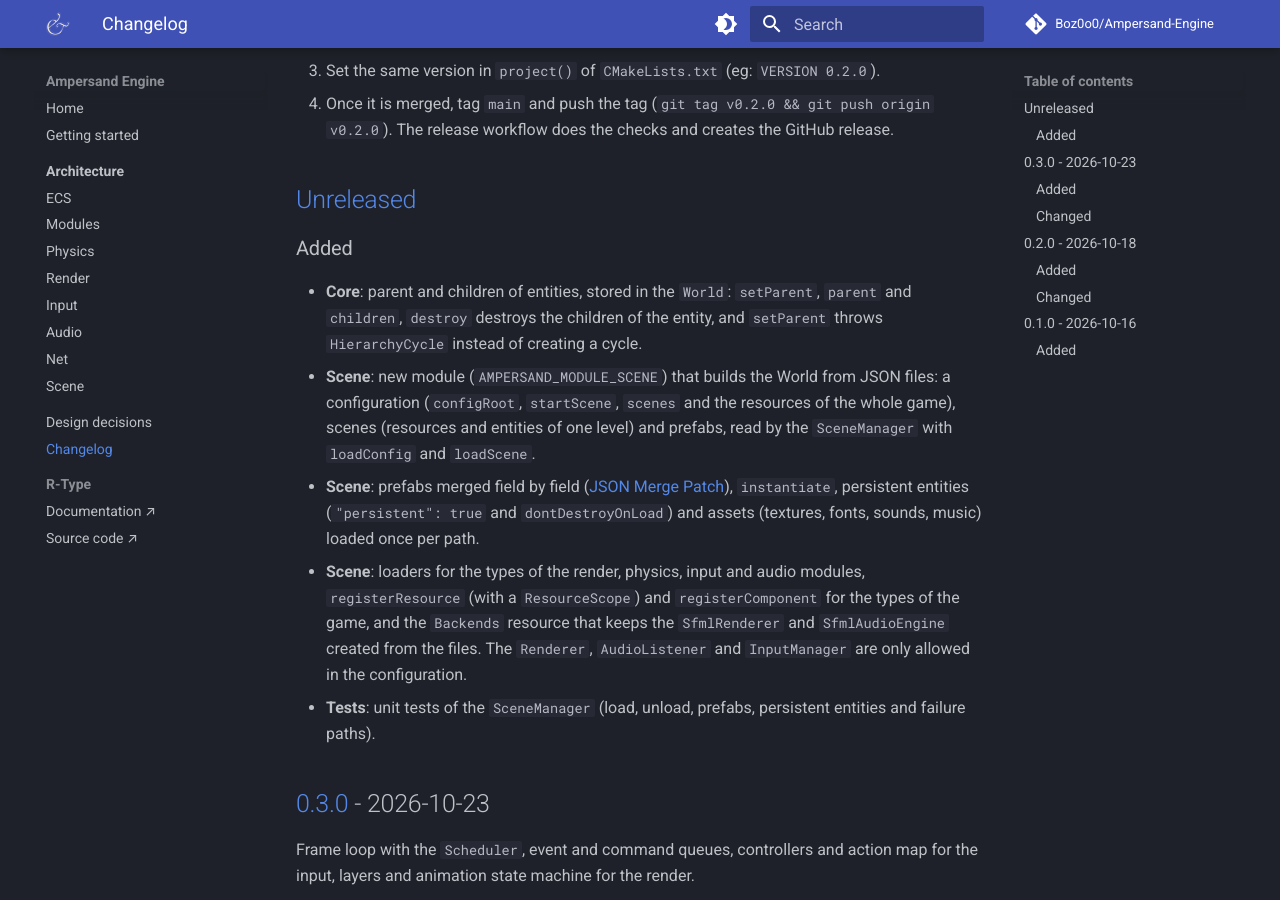
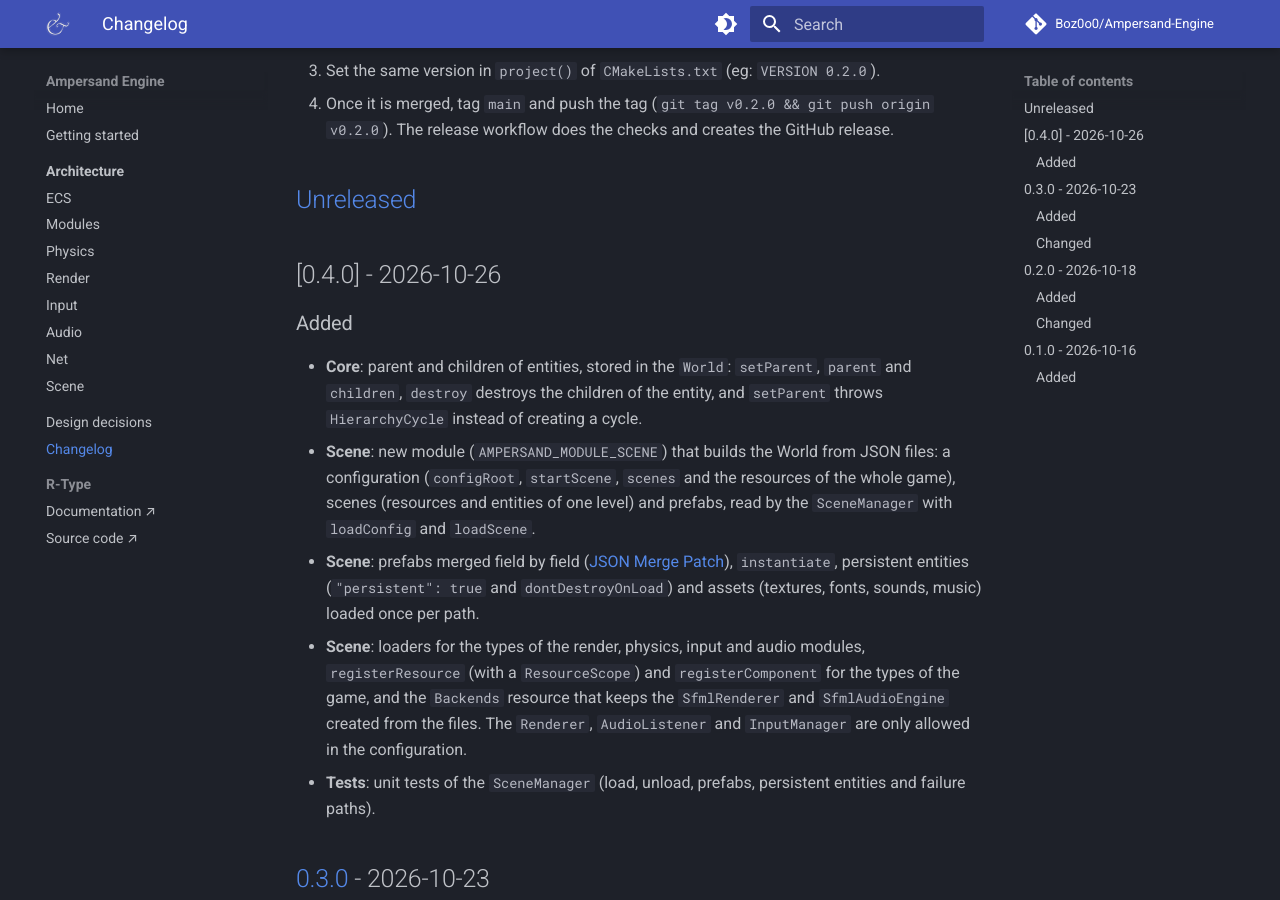
Before and after one commit to Boz0o0/Ampersand-Engine, an MkDocs documentation site: the page built from docs/mkdocs/changelog.md, in a window 1280 px wide and 900 px high, scrolled down 458 px. Built offline with MkDocs 1.6.1 and Material for MkDocs 9.7.7, drawn with Linux system fonts in a browser that asks for light colours; comment, search, counter and statistics services are not loaded.

Commit message:
feat(release): v0.4.0

```diff
--- a/CHANGELOG.md
+++ b/CHANGELOG.md
@@ -23,6 +23,8 @@ under `[Unreleased]`, in the right subsection (`Added`, `Changed`, `Fixed` or
    release.
 
 ## [Unreleased]
+
+## [0.4.0] - 2026-10-26
 
 ### Added
 
@@ -84,7 +86,8 @@ First release, with the very base of the engine.
 - One CMake option and one static library per module.
 - Documentation website.
 
-[Unreleased]: https://github.com/Boz0o0/Ampersand-Engine/compare/v0.3.0...HEAD
+[Unreleased]: https://github.com/Boz0o0/Ampersand-Engine/compare/v0.4.0...HEAD
+[0.3.0]: https://github.com/Boz0o0/Ampersand-Engine/compare/v0.3.0...v0.4.0
 [0.3.0]: https://github.com/Boz0o0/Ampersand-Engine/compare/v0.2.0...v0.3.0
 [0.2.0]: https://github.com/Boz0o0/Ampersand-Engine/compare/v0.1.0...v0.2.0
 [0.1.0]: https://github.com/Boz0o0/Ampersand-Engine/releases/tag/v0.1.0
--- a/CMakeLists.txt
+++ b/CMakeLists.txt
@@ -1,7 +1,7 @@
 cmake_minimum_required(VERSION 3.24)
 
 project(AmpersandEngine
-    VERSION 0.3.0
+    VERSION 0.4.0
     LANGUAGES CXX
 )
 
```
